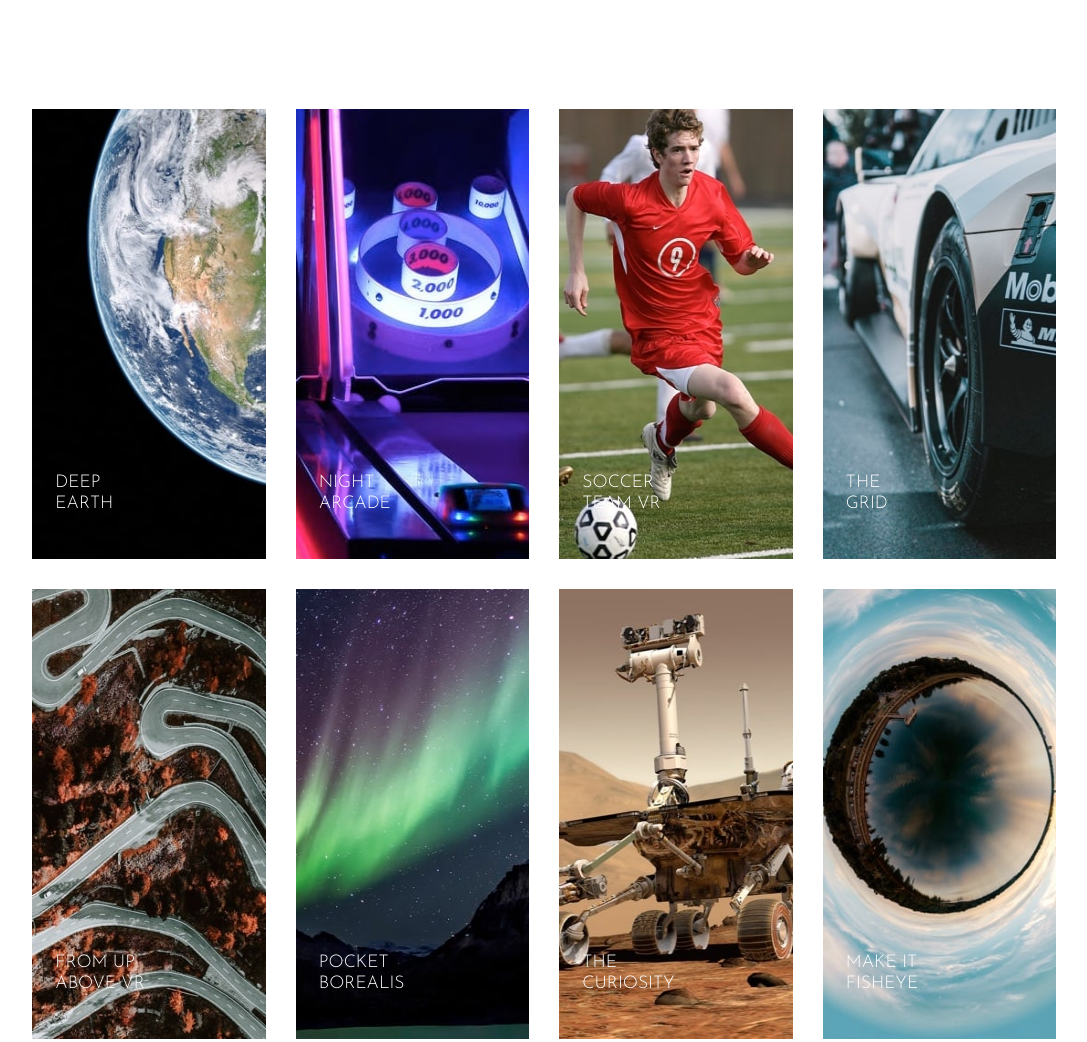
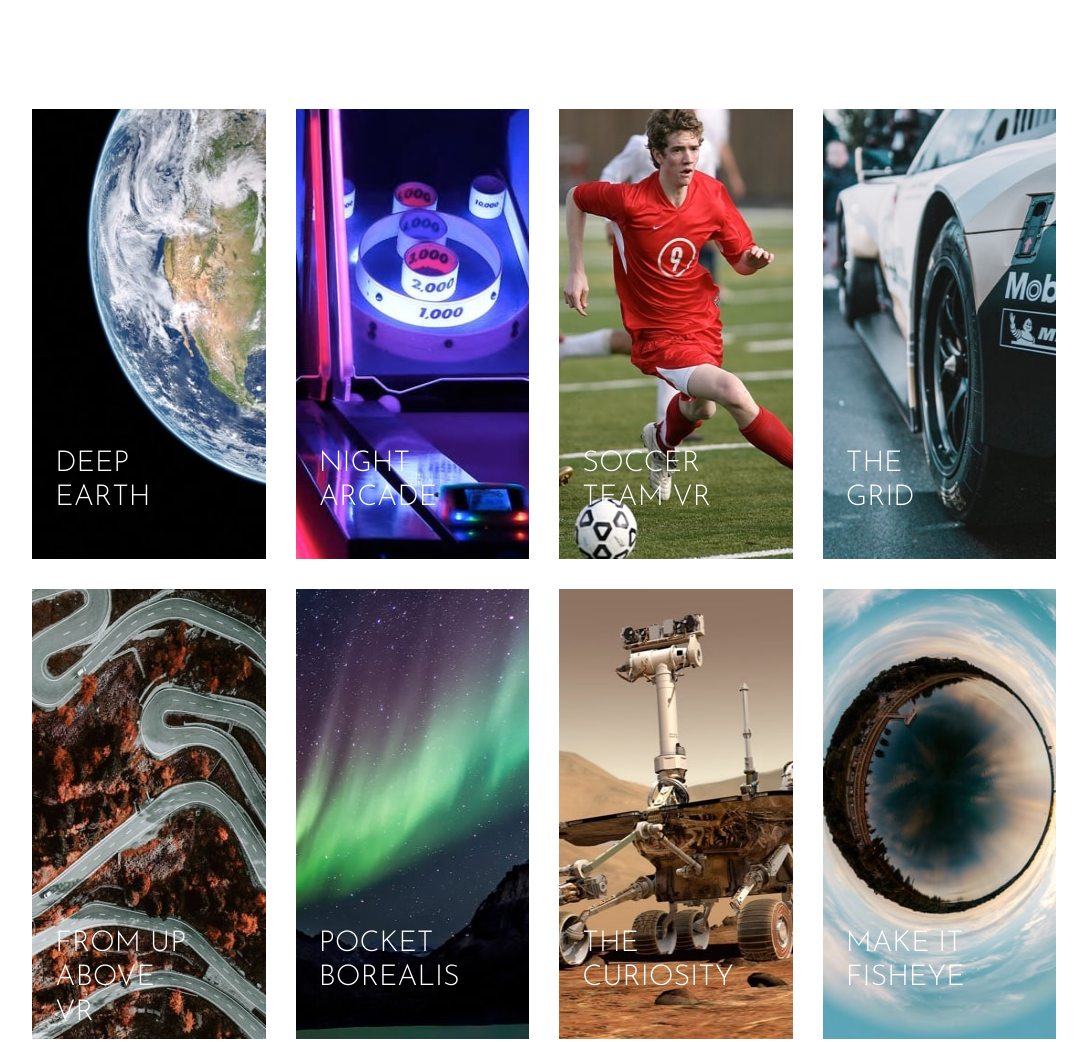
Before and after one commit to ajkun55/Loopstudios-landing-page, a plain HTML site: page index.html in a window 1280 px wide. Shown: the part 1479-2521 px from the top of the page, without its empty margins (96-1183 px from the left). Drawn offline with Linux system fonts and the light colour scheme.

Commit message:
Add files via upload

```diff
--- a/index.html
+++ b/index.html
@@ -60,30 +60,30 @@
       </div>
 
       <div class="pics">
-        <a class="pic" href="#">
+        <div class="pic"><a href="#">
           <h3>Deep earth</h3>
-        </a>
-        <a class="pic" href="#">
+        </a></div>
+        <div class="pic"><a href="#">
           <h3>Night arcade</h3>
-        </a>
-        <a class="pic" href="#">
+        </a></div>
+        <div class="pic"><a href="#">
           <h3>Soccer team VR</h3>
-        </a>
-        <a class="pic" href="#">
+        </a></div>
+        <div class="pic"><a href="#">
           <h3 id="grid">The grid</h3>
-        </a>
-        <a class="pic" href="#">
+        </a></div>
+        <div class="pic"><a href="#">
           <h3>From up above VR</h3>
-        </a>
-        <a class="pic" href="#">
+        </a></div>
+        <div class="pic"><a href="#">
           <h3>Pocket borealis</h3>
-        </a>
-        <a class="pic" href="#">
+        </a></div>
+        <div class="pic"><a href="#">
           <h3>The curiosity</h3>
-        </a>
-        <a class="pic" href="#">
+        </a></div>
+        <div class="pic"><a href="#">
           <h3>Make it fisheye</h3>
-        </a>
+        </a></div>
       </div>
     </div>
   </section>
--- a/styles.css
+++ b/styles.css
@@ -298,14 +298,15 @@ button:hover{
 
     .pic{
         height: 450px;
-        position: relative;
         margin: 0;
         h3{
            padding: 0;
-           position: absolute;
-           bottom: 10%;
+           position: relative;
            left: 10%;
-           max-width: 6rem;
+           top: 75%;
+           width: 60%;
+           font-size: 1.8rem;
+           text-align: start;
         }
     }
 
@@ -359,7 +360,7 @@ footer{
     }
 }
 
-a::after{
+.links a::after, li a::after {
     content: '';
     height: 100%;
     width: 2rem;
```
